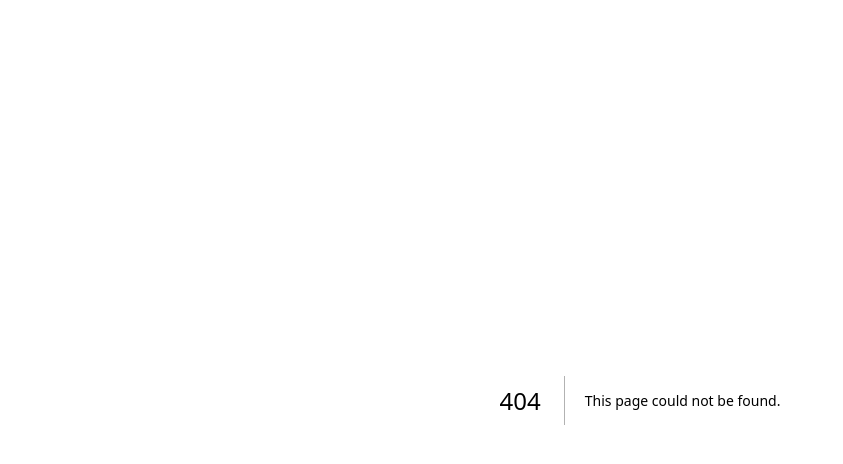
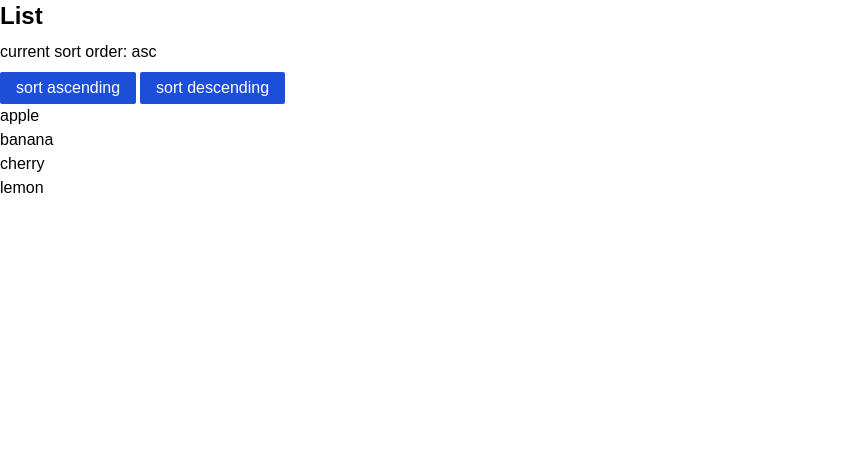
Before and after one commit to peterlidee/searchparams-next-15, a Next.js app: page /list in a window 1280 px wide. Before the commit this address had no page. Shown: the top 464 px of the page, without its empty margins (0-843 px from the left). Built offline with nearby package versions, Linux system fonts and the light colour scheme.

Commit message:
Added List app

```diff
--- /dev/null
+++ b/src/app/list/page.tsx
@@ -0,0 +1,21 @@
+import List from '@/components/List';
+import ListControles from '@/components/ListControles';
+import validateSortOrder from '@/lib/validateSortOrder';
+
+type Props = {
+  searchParams: Promise<{ [key: string]: string | string[] | undefined }>;
+};
+
+const ITEMS = ['apple', 'banana', 'cherry', 'lemon'];
+
+export default async function ListPage({ searchParams }: Props) {
+  const currSearchParams = await searchParams;
+  const sortOrder = validateSortOrder(currSearchParams.sortOrder);
+  return (
+    <>
+      <h2 className='text-2xl font-bold mb-2'>List</h2>
+      <ListControles />
+      <List items={ITEMS} sortOrder={sortOrder} />
+    </>
+  );
+}
--- /dev/null
+++ b/src/components/List.tsx
@@ -0,0 +1,22 @@
+import { SortOrderT } from '@/types/SortOrderT';
+
+type Props = {
+  items: string[];
+  sortOrder: SortOrderT;
+};
+
+const SORT_CALLBACKS = {
+  asc: (a: string, b: string) => (a > b ? 1 : -1),
+  desc: (a: string, b: string) => (a < b ? 1 : -1),
+};
+
+export default function List({ items, sortOrder }: Props) {
+  const sortedItems = items.sort(SORT_CALLBACKS[sortOrder]);
+  return (
+    <ul className='list-disc'>
+      {sortedItems.map((item) => (
+        <li key={item}>{item}</li>
+      ))}
+    </ul>
+  );
+}
--- /dev/null
+++ b/src/components/ListControles.tsx
@@ -0,0 +1,39 @@
+'use client';
+
+import validateSortOrder from '@/lib/validateSortOrder';
+import { SortOrderT } from '@/types/SortOrderT';
+import { usePathname, useSearchParams, useRouter } from 'next/navigation';
+
+export default function ListControles() {
+  const searchParams = useSearchParams();
+  const pathname = usePathname();
+  const router = useRouter();
+
+  // get validated sortOrder value
+  const sortOrder = validateSortOrder(searchParams.get('sortOrder'));
+
+  function handleSort(val: SortOrderT) {
+    const newParams = new URLSearchParams(searchParams);
+    newParams.set('sortOrder', val);
+    router.push(`${pathname}?${newParams.toString()}`);
+  }
+  return (
+    <div>
+      <div className='mb-2'>current sort order: {sortOrder}</div>
+      <div className='flex gap-1'>
+        <button
+          className='bg-blue-700 text-white py-1 px-4 rounded-sm'
+          onClick={() => handleSort('asc')}
+        >
+          sort ascending
+        </button>
+        <button
+          className='bg-blue-700 text-white py-1 px-4 rounded-sm'
+          onClick={() => handleSort('desc')}
+        >
+          sort descending
+        </button>
+      </div>
+    </div>
+  );
+}
--- /dev/null
+++ b/src/lib/validateSortOrder.ts
@@ -0,0 +1,13 @@
+import isSortOrderT from '@/types/isSortOrderT';
+import { SortOrderT } from '@/types/SortOrderT';
+
+const DEFAULT_SORT_ORDER: SortOrderT = 'asc';
+
+export default function validateSortOrder(
+  value: string | string[] | undefined | null
+) {
+  if (!value) return DEFAULT_SORT_ORDER;
+  if (Array.isArray(value)) return DEFAULT_SORT_ORDER;
+  if (!isSortOrderT(value)) return DEFAULT_SORT_ORDER;
+  return value;
+}
--- /dev/null
+++ b/src/types/isSortOrderT.ts
@@ -0,0 +1,7 @@
+import { SortOrderT } from './SortOrderT';
+
+const VALID_SORT_OPTIONS: SortOrderT[] = ['asc', 'desc'];
+
+export default function isSortOrderT(value: string): value is SortOrderT {
+  return VALID_SORT_OPTIONS.includes(value as SortOrderT);
+}
```
